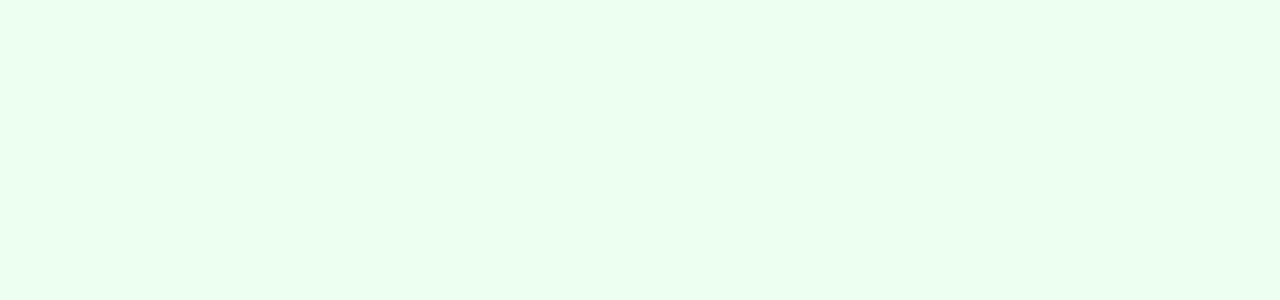
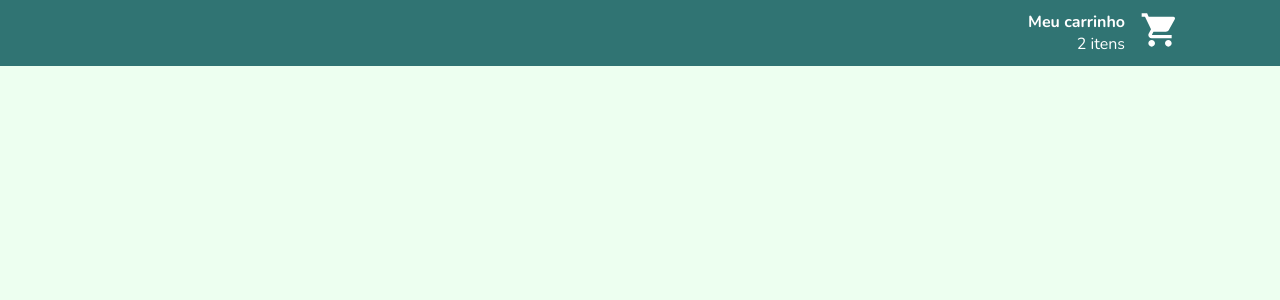
Before and after one commit to millenabomtempo/desafio-supera-01, a React (Vite) app: page / in a window 1280 px wide. Shown: the top 300 px of the page. Built offline with nearby package versions, Linux system fonts and the light colour scheme.

Commit message:
create header layout

```diff
--- a/src/App.tsx
+++ b/src/App.tsx
@@ -1,11 +1,15 @@
+
+import { BrowserRouter } from 'react-router-dom'
 import GlobalStyles from './styles/global'
+import { Header } from './components/Header'
 
 function App() {
 
   return (
-    <>
+    <BrowserRouter>
       <GlobalStyles />
-    </>
+      <Header />
+    </BrowserRouter>
   )
 }
 
--- /dev/null
+++ b/src/components/Header/index.tsx
@@ -0,0 +1,23 @@
+import { MdShoppingCart } from 'react-icons/md'
+import { Link } from 'react-router-dom'
+import { StyledContainer, StyledHeader } from './styles';
+
+export function Header (){
+  return(
+    <StyledHeader>
+      <StyledContainer>
+        <div>
+          <p>
+            <strong>Meu carrinho</strong>
+            <span>
+              2 itens
+            </span>
+          </p>
+          <Link to='/cart'>
+            <MdShoppingCart size={40} color="#fff" />
+          </Link>
+        </div>
+      </StyledContainer>
+    </StyledHeader>
+  )
+}
--- /dev/null
+++ b/src/components/Header/styles.ts
@@ -0,0 +1,28 @@
+import styled from 'styled-components'
+
+export const StyledHeader = styled.header`
+  background-color: #307473;
+  padding: 10px 25px;
+
+`
+
+export const StyledContainer = styled.div`
+  max-width: 1080px;
+  margin: 0 auto;
+  display: flex;
+  align-items: center;
+  justify-content: end;
+
+  div {
+    display: flex;
+    align-items: center;
+
+    p {
+      display: flex;
+      flex-direction: column;
+      text-align: right;
+      margin-right: 15px;
+      color: #fff;
+    }
+  }
+`
```
Also changed, not shown: src/services/api.ts (renamed from src/service/api.ts).
